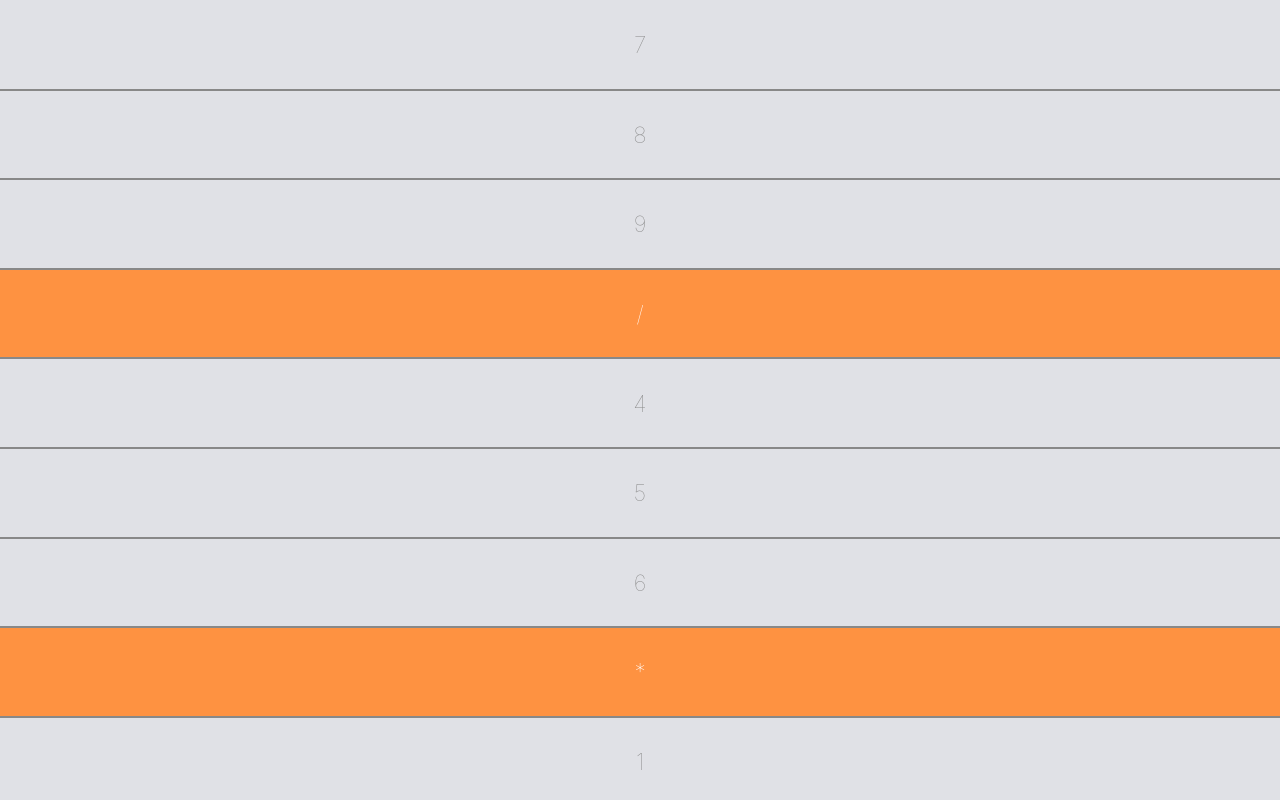
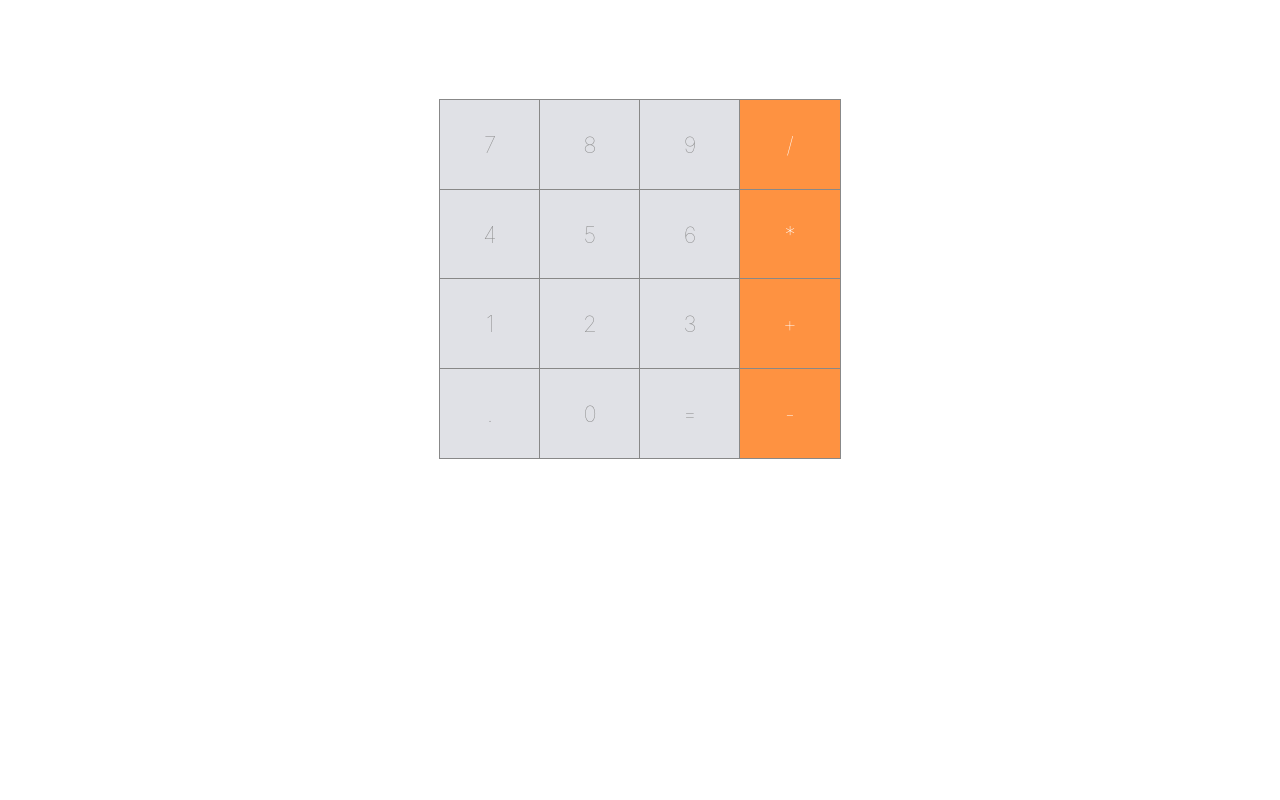
Before and after one commit to Dwaynew85/react-calculator, a React (Create React App) app: page / in a window 1280 px wide. Shown: the top 800 px of the page. Built offline with nearby package versions, Linux system fonts and the light colour scheme.

Commit message:
added styling for calculator layout

```diff
--- a/src/App.css
+++ b/src/App.css
@@ -1 +1,17 @@
-.App {}
+.App {
+  display: flex;
+  justify-content: center;
+  align-items: center;
+  height: 100vh;
+  width: 100%;
+}
+
+.calc-wrapper {
+  width: 400px;
+  height: 600px;
+}
+
+.row {
+  display: flex;
+  width: 100%;
+}
```
